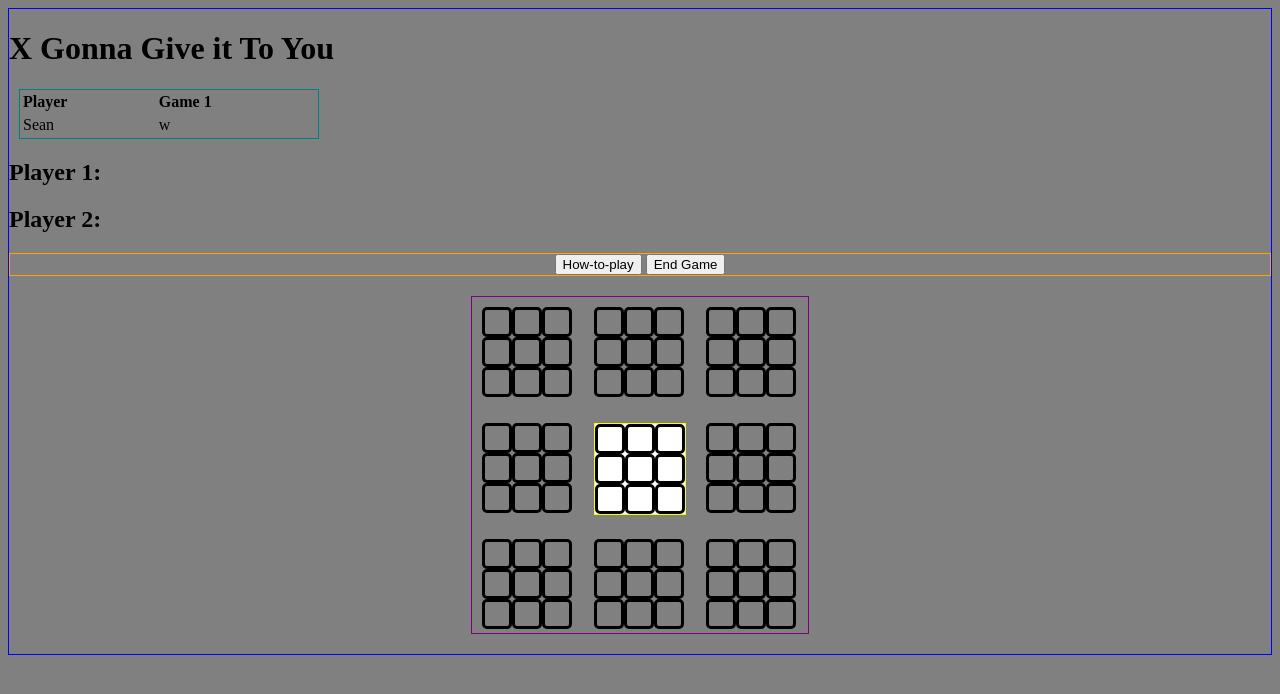
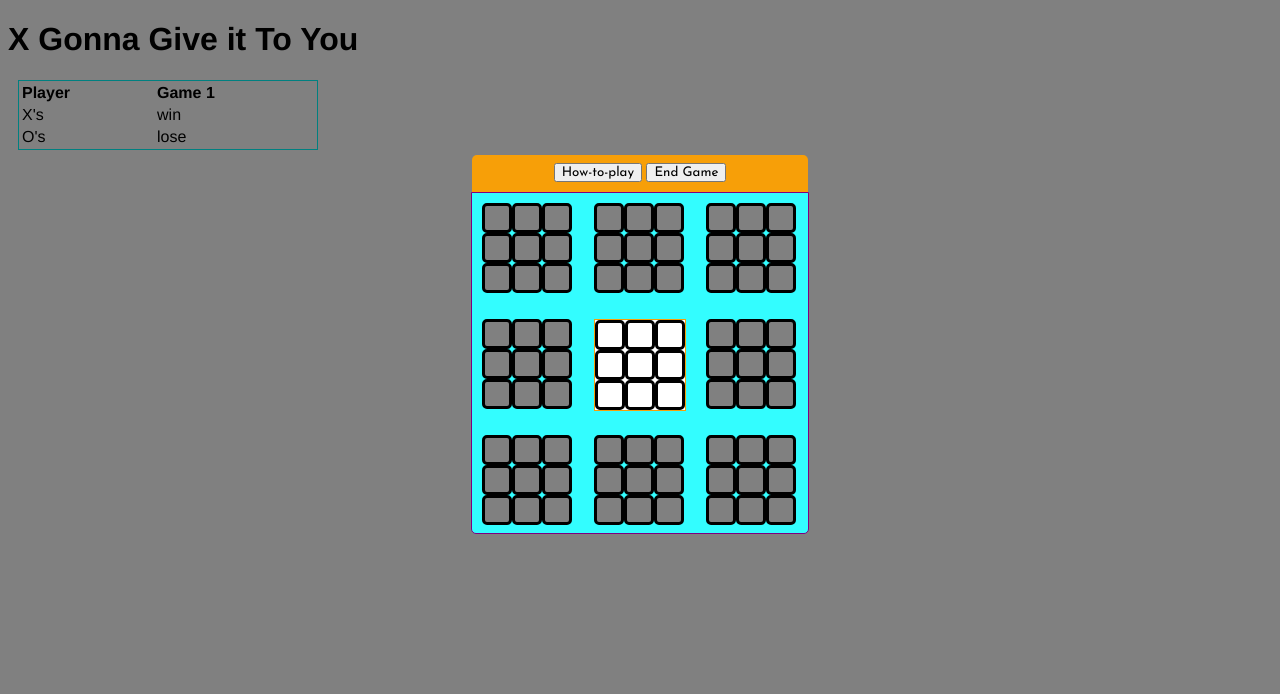
Before and after one commit to sbyrne22/tic-tac-toes, a plain HTML site: page index.html in a window 1280 px wide. Both pictures are taken after a click on the button "Play". Drawn offline with nearby package versions, Linux system fonts and the light colour scheme.

Commit message:
Commit 20: Added styling

```diff
--- a/css/style.css
+++ b/css/style.css
@@ -1,3 +1,9 @@
+@import url('https://fonts.googleapis.com/css?family=Josefin+Sans');
+
+* {
+  font-family: helvetica;
+}
+
 body {
   background: grey;
 }
@@ -17,17 +23,25 @@ body {
 tr {
   text-align: left;
 }
+button {
+  font-family: 'Josefin Sans', sans-serif;
+}
 .container {
-  border: 1px solid blue;
+  /*border: 1px solid blue;*/
 }
 .howToModel {
-  padding: 5px;
+  border-radius: 0px 0px 5px 5px;
+  padding: 8px;
   /*z-index: 1;
   position: relative;*/
-  max-width: 700px;
+  max-height: 334px;
+  max-width: 320px;
   margin: 1px auto 10px auto;
-  background: wheat;
+  background: #A2F9FF;
+  position: relative;
+  z-index: 2;
   display: none;
+  overflow: scroll;
 }
 .winsTable {
   height: 50px;
@@ -39,34 +53,39 @@ tr {
   margin: 5px 10px 5px 10px;
 }
 .buttonBox {
+  padding: 7px 0 0 0;
+  border-radius: 5px 5px 0px 0px;
   text-align: center;
   margin: 0 auto;
-  border: 1px solid orange;
+  max-width: 336px;
+  background: #F79F08;
+  height: 30px;
+  /*border: 1px solid orange;*/
 }
 .gameArea {
-  height: 336px;
+  border-radius: 0px 0px 5px 5px;
+  height: 340px;
   width: 336px;
   display: flex;
   flex-direction: column;
   /*overflow: scroll;*/
   border: 1px solid purple;
-  margin: 20px auto 20px auto;
+  margin: 0px auto 20px auto;
+  background: #33FDFF;
 }
 
 
 .main-board {
-  /*border: 1px solid blue;*/
   height: 92px;
   width: 92px;
   box-sizing: border-box;
-  /*margin: 50px auto 0 auto;*/
   margin: 10px;
   display: inline-block;
 }
 .square {
-  background: grey;
+  background: #808080;
   border-radius: 5px;
-  border: 3px solid black;
+  border: 3px solid #000000;
   height: 30px;
   width: 30px;
   box-sizing: border-box;
@@ -76,22 +95,27 @@ tr {
   text-align: center;
   vertical-align: middle;
   line-height: 18px;
+  /*color: #F27898;*/
 }
 .active {
-  border: 1px solid yellow;
+  border: 1px solid #F79F08;
   background: white;
 }
 .sq-active {
   background: white;
 }
 .inActive {
-  background: grey;
+  background: #808080;
 }
 .x, .o {
+
   text-align: center;
   font-size: 100px;
   line-height: 1;
   vertical-align: top;
+}
+.x {
+  color: #ffff;
 }
 .t {
   font-size: 70px;
--- a/index.html
+++ b/index.html
@@ -20,25 +20,23 @@
           <th>Game 1</th>
         </tr>
         <tr id="player1">
-          <td>Sean</td>
-          <td>w</td>
+          <td>X's</td>
+          <td>win</td>
+        </tr>
+        <tr id="player2">
+          <td>O's</td>
+          <td>lose</td>
         </tr>
       </table>
-      <h2>Player 1:</h2>
-      <h3 id='player1Name'></h3>
-      <!-- <h3 id='player1Score'></h3> -->
-
-      <h2>Player 2:</h2>
-      <h3 id='player2Name'></h3>
-      <!-- <h3 id='player2Score'></h3> -->
 
       <div class="buttonBox">
         <button id='playButton' type="button">Play</button>
         <button id='playAgainButton' type="button">Play Again</button>
         <button id='howToPlayButton' type="button">How-to-play</button>
         <div class="howToModel">
+          <button id='close' type="button">x</button>
           <p>The object of the game is to get 3 in a row, though there's a catch. The board is made up of 9 tic-tac-toe boards. You must win a board for your piece to place there, win 3 boards in a row either horizontally, vertically, or diagonally and you win the game. Wait! there's more, at the start of the game only the middle board is active and depending where you place your piece a different board will be active. Think of each small board as a directory of the big board, if you place your piece in the top right corner of a small board, then the next player has to place their peice in the board located in the top right corner. If the board you're supposed to go to has been completed then all the boards that have not been completed will be active for the next players' turn. Player 1 is 'X's and player 2 is 'O's and remember 'X' goes first!</p>
-          <button id='close' type="button">close</button>
+
         </div>
         <button id='endGameButton' type="button">End Game</button>
       </div>
```
